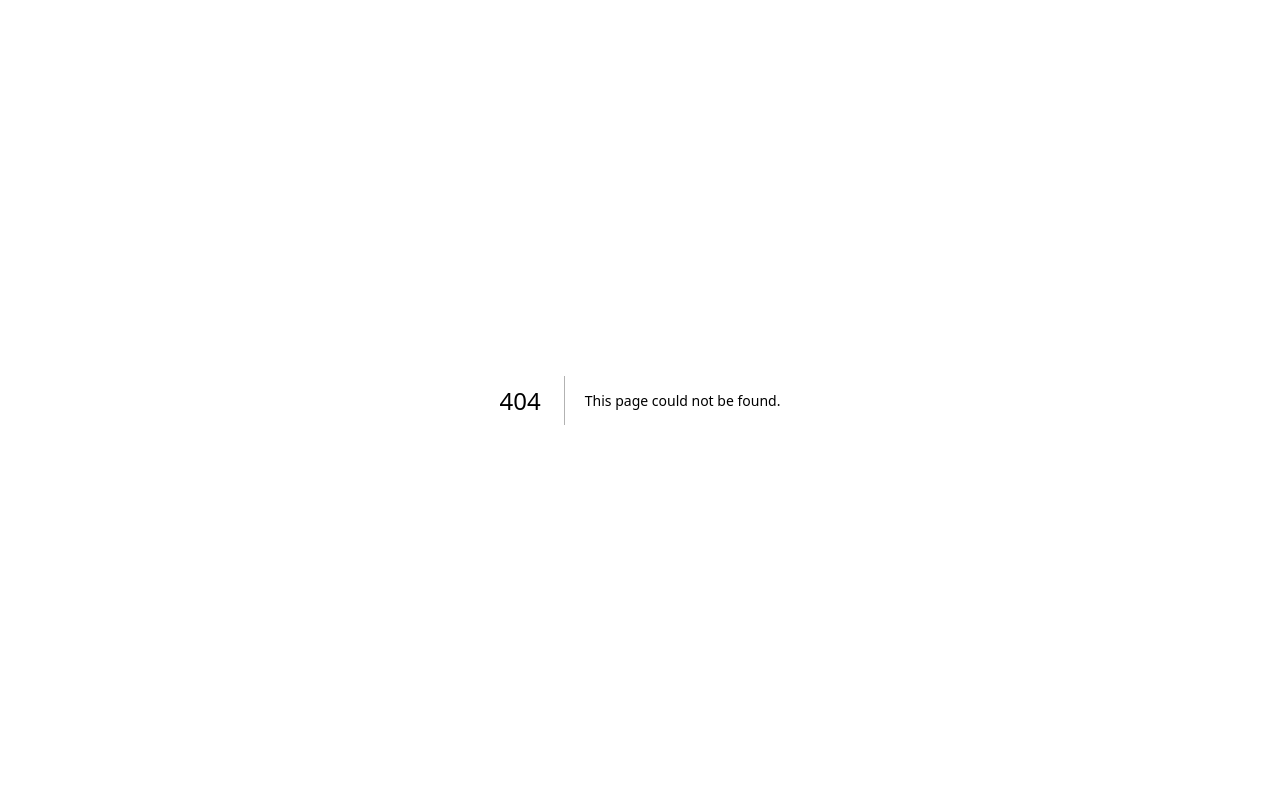
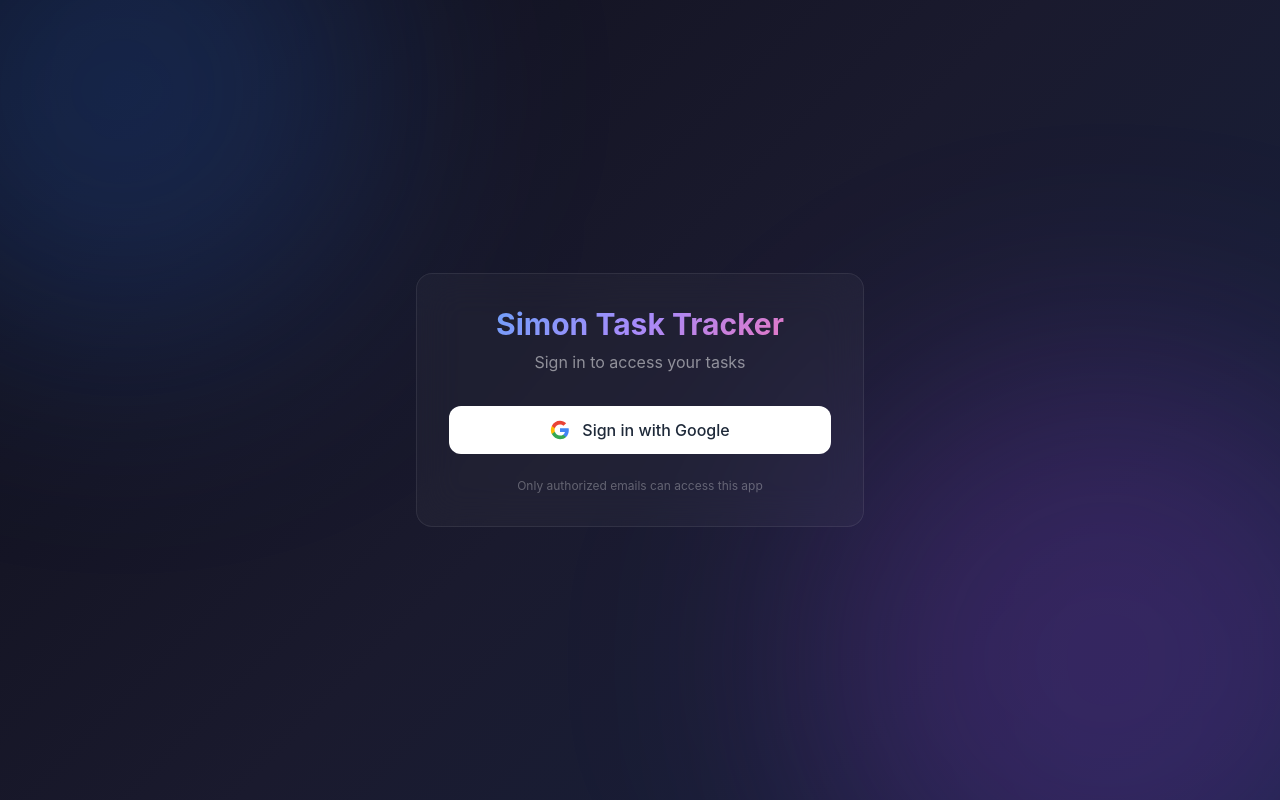
Before and after one commit to simonai-git/simon-tasks, a Next.js app: page /login in a window 1280 px wide. Before the commit this address had no page. Built offline with nearby package versions, Linux system fonts and the light colour scheme.

Commit message:
🔐 Add Google OAuth authentication
- NextAuth.js with Google provider
- Only allowed emails can access (bogdan@, simon@)
- Protected routes via middleware
- Login page with Google sign-in button
- User avatar and sign out in header

```diff
--- a/package.json
+++ b/package.json
@@ -13,6 +13,7 @@
     "@dnd-kit/sortable": "^10.0.0",
     "@dnd-kit/utilities": "^3.2.2",
     "next": "16.1.6",
+    "next-auth": "^4.24.13",
     "pg": "^8.17.2",
     "react": "19.2.3",
     "react-dom": "19.2.3",
--- /dev/null
+++ b/src/app/api/auth/[...nextauth]/route.ts
@@ -0,0 +1,6 @@
+import NextAuth from 'next-auth';
+import { authOptions } from '@/lib/auth';
+
+const handler = NextAuth(authOptions);
+
+export { handler as GET, handler as POST };
--- a/src/app/layout.tsx
+++ b/src/app/layout.tsx
@@ -1,5 +1,6 @@
 import type { Metadata } from "next";
 import "./globals.css";
+import Providers from "@/components/Providers";
 
 export const metadata: Metadata = {
   title: "Simon Task Tracker",
@@ -13,7 +14,9 @@ export default function RootLayout({
 }>) {
   return (
     <html lang="en">
-      <body className="antialiased">{children}</body>
+      <body className="antialiased">
+        <Providers>{children}</Providers>
+      </body>
     </html>
   );
 }
--- /dev/null
+++ b/src/app/login/page.tsx
@@ -0,0 +1,64 @@
+'use client';
+
+import { signIn } from 'next-auth/react';
+import { useSearchParams } from 'next/navigation';
+import { Suspense } from 'react';
+
+function LoginContent() {
+  const searchParams = useSearchParams();
+  const error = searchParams.get('error');
+
+  return (
+    <main className="min-h-screen flex items-center justify-center relative overflow-hidden">
+      {/* Ambient background effects */}
+      <div className="fixed inset-0 overflow-hidden pointer-events-none">
+        <div className="absolute top-[-20%] left-[-10%] w-[500px] h-[500px] bg-blue-500/20 rounded-full blur-[120px]" />
+        <div className="absolute bottom-[-20%] right-[-10%] w-[600px] h-[600px] bg-purple-500/20 rounded-full blur-[120px]" />
+      </div>
+
+      <div className="relative z-10 glass rounded-2xl p-8 max-w-md w-full mx-4 animate-fade-in">
+        <div className="text-center mb-8">
+          <h1 className="text-3xl font-bold gradient-text mb-2">Simon Task Tracker</h1>
+          <p className="text-white/50">Sign in to access your tasks</p>
+        </div>
+
+        {error && (
+          <div className="mb-6 p-4 bg-red-500/20 border border-red-500/30 rounded-xl text-red-300 text-sm text-center">
+            {error === 'AccessDenied'
+              ? 'Access denied. Your email is not authorized.'
+              : 'An error occurred during sign in. Please try again.'}
+          </div>
+        )}
+
+        <button
+          onClick={() => signIn('google', { callbackUrl: '/' })}
+          className="w-full flex items-center justify-center gap-3 px-6 py-3 bg-white text-gray-800 rounded-xl font-medium hover:bg-gray-100 transition-all hover:scale-[1.02] active:scale-[0.98]"
+        >
+          <svg className="w-5 h-5" viewBox="0 0 24 24">
+            <path fill="#4285F4" d="M22.56 12.25c0-.78-.07-1.53-.2-2.25H12v4.26h5.92c-.26 1.37-1.04 2.53-2.21 3.31v2.77h3.57c2.08-1.92 3.28-4.74 3.28-8.09z"/>
+            <path fill="#34A853" d="M12 23c2.97 0 5.46-.98 7.28-2.66l-3.57-2.77c-.98.66-2.23 1.06-3.71 1.06-2.86 0-5.29-1.93-6.16-4.53H2.18v2.84C3.99 20.53 7.7 23 12 23z"/>
+            <path fill="#FBBC05" d="M5.84 14.09c-.22-.66-.35-1.36-.35-2.09s.13-1.43.35-2.09V7.07H2.18C1.43 8.55 1 10.22 1 12s.43 3.45 1.18 4.93l2.85-2.22.81-.62z"/>
+            <path fill="#EA4335" d="M12 5.38c1.62 0 3.06.56 4.21 1.64l3.15-3.15C17.45 2.09 14.97 1 12 1 7.7 1 3.99 3.47 2.18 7.07l3.66 2.84c.87-2.6 3.3-4.53 6.16-4.53z"/>
+          </svg>
+          Sign in with Google
+        </button>
+
+        <p className="mt-6 text-center text-white/30 text-xs">
+          Only authorized emails can access this app
+        </p>
+      </div>
+    </main>
+  );
+}
+
+export default function LoginPage() {
+  return (
+    <Suspense fallback={
+      <main className="min-h-screen flex items-center justify-center">
+        <div className="text-white/50">Loading...</div>
+      </main>
+    }>
+      <LoginContent />
+    </Suspense>
+  );
+}
--- a/src/components/KanbanBoard.tsx
+++ b/src/components/KanbanBoard.tsx
@@ -1,6 +1,7 @@
 'use client';
 
 import { useState, useEffect } from 'react';
+import { useSession, signOut } from 'next-auth/react';
 import {
   DndContext,
   DragEndEvent,
@@ -29,6 +30,7 @@ export default function KanbanBoard() {
   const [editingTask, setEditingTask] = useState<Task | null>(null);
   const [activeId, setActiveId] = useState<string | null>(null);
   const [loading, setLoading] = useState(true);
+  const { data: session } = useSession();
 
   const sensors = useSensors(
     useSensor(PointerSensor, {
@@ -176,6 +178,7 @@ export default function KanbanBoard() {
               Drag tasks between columns to update their status
             </p>
           </div>
+          <div className="flex items-center gap-4">
             <button
               onClick={openCreateModal}
               className="group flex items-center gap-2 px-5 py-2.5 bg-gradient-to-r from-blue-500 to-purple-600 text-white rounded-xl font-medium hover:shadow-lg hover:shadow-purple-500/25 hover:scale-105 active:scale-95"
@@ -183,6 +186,24 @@ export default function KanbanBoard() {
               <span className="text-lg group-hover:rotate-90 transition-transform duration-200">+</span>
               New Task
             </button>
+
+            {session?.user && (
+              <div className="flex items-center gap-3">
+                <div className="flex items-center gap-2">
+                  {session.user.image && (
+                    <img src={session.user.image} alt="" className="w-8 h-8 rounded-full" />
+                  )}
+                  <span className="text-white/60 text-sm hidden sm:inline">{session.user.email}</span>
+                </div>
+                <button
+                  onClick={() => signOut()}
+                  className="text-white/40 hover:text-white/70 text-sm transition-colors"
+                >
+                  Sign out
+                </button>
+              </div>
+            )}
+          </div>
         </div>
 
         {/* Stats */}
--- /dev/null
+++ b/src/components/Providers.tsx
@@ -0,0 +1,8 @@
+'use client';
+
+import { SessionProvider } from 'next-auth/react';
+import { ReactNode } from 'react';
+
+export default function Providers({ children }: { children: ReactNode }) {
+  return <SessionProvider>{children}</SessionProvider>;
+}
--- /dev/null
+++ b/src/lib/auth.ts
@@ -0,0 +1,35 @@
+import { NextAuthOptions } from 'next-auth';
+import GoogleProvider from 'next-auth/providers/google';
+
+// Allowed emails - only these can access the app
+const ALLOWED_EMAILS = [
+  'bogdan@alexandrescu.io',
+  'bogdan@saga.xyz',
+  'simon@alexandrescu.io',
+];
+
+export const authOptions: NextAuthOptions = {
+  providers: [
+    GoogleProvider({
+      clientId: process.env.GOOGLE_CLIENT_ID!,
+      clientSecret: process.env.GOOGLE_CLIENT_SECRET!,
+    }),
+  ],
+  callbacks: {
+    async signIn({ user }) {
+      // Only allow specific emails
+      if (user.email && ALLOWED_EMAILS.includes(user.email)) {
+        return true;
+      }
+      return false;
+    },
+    async session({ session, token }) {
+      return session;
+    },
+  },
+  pages: {
+    signIn: '/login',
+    error: '/login',
+  },
+  secret: process.env.NEXTAUTH_SECRET,
+};
--- /dev/null
+++ b/src/middleware.ts
@@ -0,0 +1,14 @@
+import { withAuth } from 'next-auth/middleware';
+
+export default withAuth({
+  pages: {
+    signIn: '/login',
+  },
+});
+
+export const config = {
+  matcher: [
+    // Protect all routes except login, api/auth, and static files
+    '/((?!login|api/auth|_next/static|_next/image|favicon.ico).*)',
+  ],
+};
```
Also changed, not shown: 1 other file (tests, documents, lock files or other folders). Lines whose indentation alone changed are shown as unchanged.
